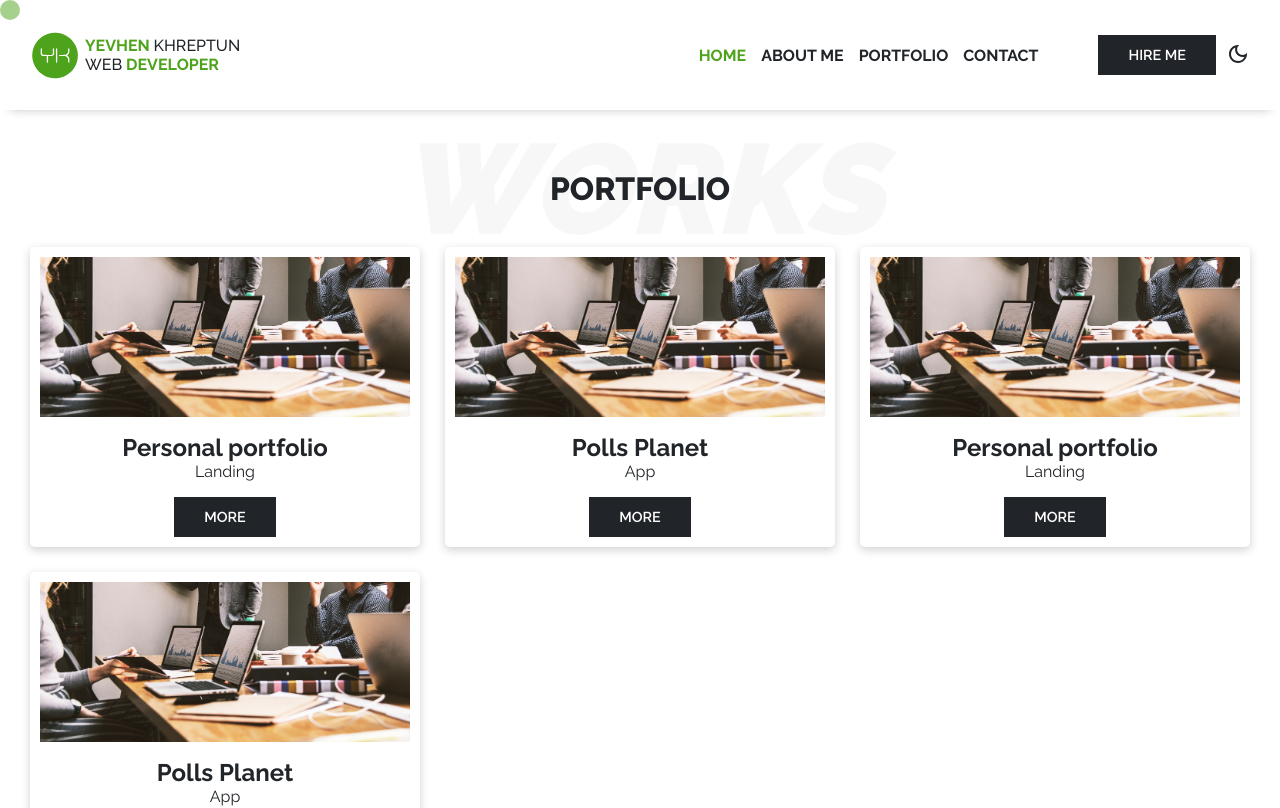
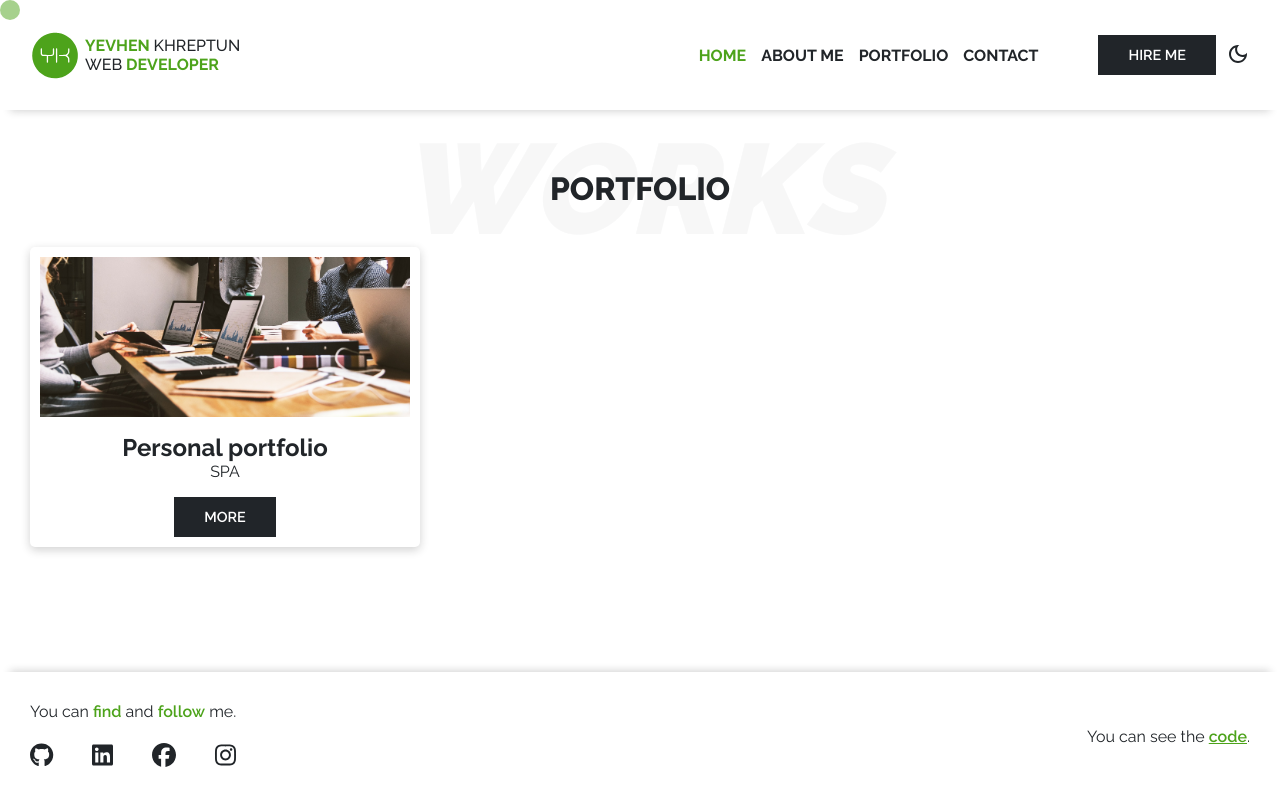
Before and after one commit to khreptunyevhen/react-portfolio, a React (Vite) app: page /portfolio in a window 1280 px wide. Shown: the top 808 px of the page. Built offline with nearby package versions, Linux system fonts and the light colour scheme.

Commit message:
Updated context

```diff
--- a/src/App.jsx
+++ b/src/App.jsx
@@ -13,19 +13,19 @@ function App() {
     y: 0,
   });
 
-  // useEffect(() => {
-  //   const mouseMove = (e) => {
-  //     setMousePositions((currentPositions) => ({
-  //       ...currentPositions,
-  //       x: e.clientX,
-  //       y: e.clientY,
-  //     }));
-  //   };
+  useEffect(() => {
+    const mouseMove = (e) => {
+      setMousePositions((currentPositions) => ({
+        ...currentPositions,
+        x: e.clientX,
+        y: e.clientY,
+      }));
+    };
 
-  //   window.addEventListener("mousemove", mouseMove);
+    window.addEventListener("mousemove", mouseMove);
 
-  //   return () => window.removeEventListener("mousemove", mouseMove);
-  // }, []);
+    return () => window.removeEventListener("mousemove", mouseMove);
+  }, []);
 
   return (
     <>
--- a/src/components/AboutDescription.jsx
+++ b/src/components/AboutDescription.jsx
@@ -7,7 +7,7 @@ const AboutDescription = () => {
   return (
     <div className="about__description description">
       <h2 className="description__title">
-        I am a <span>Web Developer</span>
+        I am a <span>Web Developer</span>.
       </h2>
       <p className="description__text">
         Hello there! 👋
@@ -16,7 +16,7 @@ const AboutDescription = () => {
         I&apos;m Yevhen Khreptun, a highly motivated and ambitious{" "}
         <span>Web Developer</span> with a passion for creating robust and
         user-friendly web applications. I thrive in collaborative environments
-        and love tackling challenging problems with innovative solutions
+        and love tackling challenging problems with innovative solutions.
       </p>
       <a href={pdf} target="__blank">
         <Button dataText="Resume" buttonStyles="button"></Button>
--- a/src/components/ContactForm.jsx
+++ b/src/components/ContactForm.jsx
@@ -150,7 +150,7 @@ const ContactForm = () => {
       </div>
       <Button dataText={`Send message`} buttonStyles="button"></Button>
       {showSuccess && (
-        <p className="success-message">The message had been send!</p>
+        <p className="success-message">The message has been sent!</p>
       )}
     </form>
   );
--- a/src/components/Footer.jsx
+++ b/src/components/Footer.jsx
@@ -1,4 +1,5 @@
 import Socials from "./Socials";
+import { Link } from "react-router-dom";
 
 import "./styles/footer.css";
 
@@ -15,14 +16,14 @@ const Footer = () => {
           </div>
           <div className="footer__code">
             <p className="footer__code-text">
-              You can see{" "}
-              <a
+              You can see the{" "}
+              <Link
+                to={"https://github.com/khreptunyevhen/react-portfolio"}
                 className="footer__code-link"
-                href="https://github.com/khreptunyevhen/react-portfolio"
                 target="__blank"
               >
                 code
-              </a>
+              </Link>
               .
             </p>
           </div>
--- a/src/components/styles/aboutDescription.css
+++ b/src/components/styles/aboutDescription.css
@@ -14,4 +14,5 @@
 
 .description__text {
   margin-bottom: 30px;
+  text-align: justify;
 }
--- a/src/source/info.js
+++ b/src/source/info.js
@@ -69,7 +69,7 @@ export const info = {
       id: 1,
       idLink: "personal-website",
       title: "Personal portfolio",
-      type: "Landing",
+      type: "SPA",
       description:
         "Lorem ipsum dolor sit amet consectetur adipisicing elit. Dignissimos odit, labore cum, magni est reiciendis esse nihil id sunt saepe ullam velit molestias beatae voluptas tenetur nemo quisquam iure possimus. Aliquid culpa alias, cum, ducimus cupiditate nihil quaerat delectus facilis molestias eaque architecto odio saepe obcaecati ex ipsa provident debitis harum esse tempore itaque ea a nesciunt numquam similique. Nisi!",
       shortDescription:
@@ -92,86 +92,5 @@ export const info = {
       preview: "not yet",
       time: "2023-09-04",
     },
-    {
-      id: 2,
-      idLink: "polls-planet",
-      title: "Polls Planet",
-      type: "App",
-      description:
-        "Lorem ipsum dolor sit amet consectetur adipisicing elit. Dignissimos odit, labore cum, magni est reiciendis esse nihil id sunt saepe ullam velit molestias beatae voluptas tenetur nemo quisquam iure possimus. Aliquid culpa alias, cum, ducimus cupiditate nihil quaerat delectus facilis molestias eaque architecto odio saepe obcaecati ex ipsa provident debitis harum esse tempore itaque ea a nesciunt numquam similique. Nisi!",
-      shortDescription:
-        "Lorem ipsum dolor sit amet consectetur adipisicing elit.",
-      technology: {
-        title: "Technology",
-        skills: [
-          "HTML",
-          "CSS/SCSS",
-          "TailwindCSS",
-          "JavaScript",
-          "React",
-          "Debug",
-          "Responsive Design",
-          "BEM methodology",
-        ],
-      },
-      img: "./images/projects/gallery-1.jpg",
-      code: "https://github.com/khreptunyevhen/PollsPlanet",
-      preview: "not yet",
-      time: "2023-09-04",
-    },
-    {
-      id: 1,
-      idLink: "personal-website",
-      title: "Personal portfolio",
-      type: "Landing",
-      description:
-        "Lorem ipsum dolor sit amet consectetur adipisicing elit. Dignissimos odit, labore cum, magni est reiciendis esse nihil id sunt saepe ullam velit molestias beatae voluptas tenetur nemo quisquam iure possimus. Aliquid culpa alias, cum, ducimus cupiditate nihil quaerat delectus facilis molestias eaque architecto odio saepe obcaecati ex ipsa provident debitis harum esse tempore itaque ea a nesciunt numquam similique. Nisi!",
-      shortDescription:
-        "Lorem ipsum dolor sit amet consectetur adipisicing elit.",
-      technology: {
-        title: "Technology",
-        skills: [
-          "HTML",
-          "CSS/SCSS",
-          "TailwindCSS",
-          "JavaScript",
-          "React",
-          "Debug",
-          "Responsive Design",
-          "BEM methodology",
-        ],
-      },
-      img: "./images/projects/gallery-1.jpg",
-      code: "https://github.com/khreptunyevhen/react-portfolio",
-      preview: "not yet",
-      time: "2023-09-04",
-    },
-    {
-      id: 2,
-      idLink: "polls-planet",
-      title: "Polls Planet",
-      type: "App",
-      description:
-        "Lorem ipsum dolor sit amet consectetur adipisicing elit. Dignissimos odit, labore cum, magni est reiciendis esse nihil id sunt saepe ullam velit molestias beatae voluptas tenetur nemo quisquam iure possimus. Aliquid culpa alias, cum, ducimus cupiditate nihil quaerat delectus facilis molestias eaque architecto odio saepe obcaecati ex ipsa provident debitis harum esse tempore itaque ea a nesciunt numquam similique. Nisi!",
-      shortDescription:
-        "Lorem ipsum dolor sit amet consectetur adipisicing elit.",
-      technology: {
-        title: "Technology",
-        skills: [
-          "HTML",
-          "CSS/SCSS",
-          "TailwindCSS",
-          "JavaScript",
-          "React",
-          "Debug",
-          "Responsive Design",
-          "BEM methodology",
-        ],
-      },
-      img: "./images/projects/gallery-1.jpg",
-      code: "https://github.com/khreptunyevhen/PollsPlanet",
-      preview: "not yet",
-      time: "2023-09-04",
-    },
   ],
 };
```
